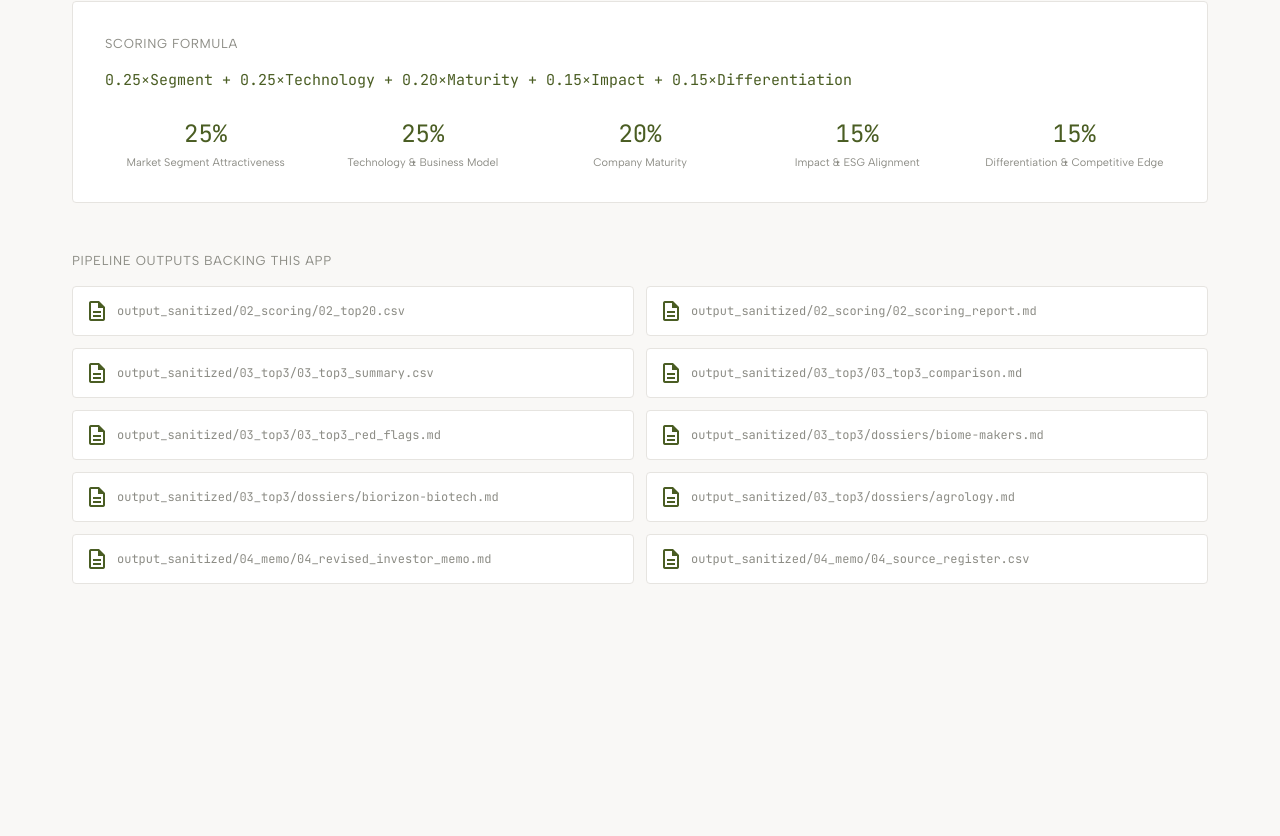
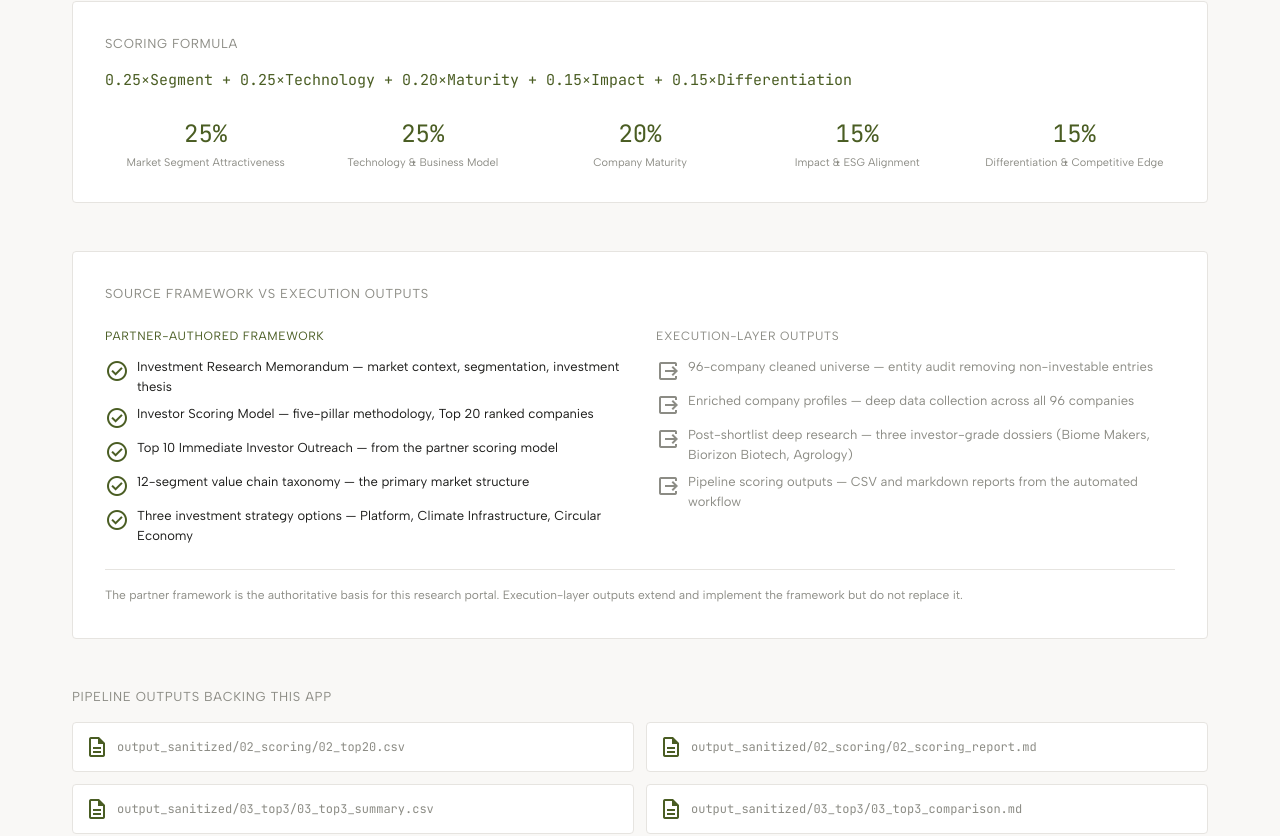
Before and after one commit to vimo33/multiplium-research-lab, a Next.js app: page /evidence in a window 1280 px wide. Shown: the part 589-1425 px from the top of the page. Before the commit the page ends 1269 px from the top, so only its background shows below. Built offline with nearby package versions, Linux system fonts and the light colour scheme.

Commit message:
Partner alignment: Top 10 outreach section in shortlist, source framework section in evidence

```diff
--- a/app/evidence/page.tsx
+++ b/app/evidence/page.tsx
@@ -59,6 +59,49 @@ export default function EvidencePage() {
         </div>
       </div>
 
+      {/* Source Framework vs Execution Outputs */}
+      <div className="mb-12 border border-border-color bg-surface p-8 rounded-sm">
+        <h3 className="font-sans text-[13px] uppercase tracking-wider text-text-muted mb-6">Source Framework vs Execution Outputs</h3>
+        <div className="grid grid-cols-1 md:grid-cols-2 gap-8">
+          <div>
+            <p className="font-sans text-[12px] uppercase tracking-wider text-primary mb-3">Partner-Authored Framework</p>
+            <ul className="space-y-2">
+              {[
+                "Investment Research Memorandum — market context, segmentation, investment thesis",
+                "Investor Scoring Model — five-pillar methodology, Top 20 ranked companies",
+                "Top 10 Immediate Investor Outreach — from the partner scoring model",
+                "12-segment value chain taxonomy — the primary market structure",
+                "Three investment strategy options — Platform, Climate Infrastructure, Circular Economy",
+              ].map(item => (
+                <li key={item} className="flex items-start gap-2 font-sans text-[13px] text-text-main">
+                  <span className="material-symbols-outlined text-primary text-[14px] mt-0.5 shrink-0">check_circle</span>
+                  {item}
+                </li>
+              ))}
+            </ul>
+          </div>
+          <div>
+            <p className="font-sans text-[12px] uppercase tracking-wider text-text-muted mb-3">Execution-Layer Outputs</p>
+            <ul className="space-y-2">
+              {[
+                "96-company cleaned universe — entity audit removing non-investable entries",
+                "Enriched company profiles — deep data collection across all 96 companies",
+                "Post-shortlist deep research — three investor-grade dossiers (Biome Makers, Biorizon Biotech, Agrology)",
+                "Pipeline scoring outputs — CSV and markdown reports from the automated workflow",
+              ].map(item => (
+                <li key={item} className="flex items-start gap-2 font-sans text-[13px] text-text-muted">
+                  <span className="material-symbols-outlined text-text-muted text-[14px] mt-0.5 shrink-0">output</span>
+                  {item}
+                </li>
+              ))}
+            </ul>
+          </div>
+        </div>
+        <p className="font-sans text-[12px] text-text-muted mt-6 pt-4 border-t border-border-color leading-relaxed">
+          The partner framework is the authoritative basis for this research portal. Execution-layer outputs extend and implement the framework but do not replace it.
+        </p>
+      </div>
+
       {/* Source files */}
       <div>
         <h3 className="font-sans text-[13px] uppercase tracking-wider text-text-muted mb-4">Pipeline Outputs Backing This App</h3>
--- a/app/shortlist/page.tsx
+++ b/app/shortlist/page.tsx
@@ -11,8 +11,8 @@ export default function ShortlistPage() {
     investorSignal: i < 3 ? "HIGH" as const : i < 8 ? "MEDIUM" as const : undefined,
   }));
 
-  const featured = withSignal.slice(0, 4);
-  const rest     = withSignal.slice(4);
+  const OUTREACH_NAMES = ["Arable", "Biome Makers", "WiseConn", "Naïo Technologies", "Sencrop", "Elaisian", "Deep Planet", "VineView", "Green Atlas", "VitiBot"];
+  const outreach10 = OUTREACH_NAMES.map(name => withSignal.find(co => co.company === name)).filter(Boolean);
 
   return (
     <PageContainer variant="wide">
@@ -26,16 +26,21 @@ export default function ShortlistPage() {
         </p>
       </div>
 
+      {/* Top 10 Immediate Investor Outreach */}
       <div className="mb-12">
-        <p className="font-sans text-[11px] uppercase tracking-widest text-text-muted mb-6">Featured Targets</p>
+        <p className="font-sans text-[11px] uppercase tracking-widest text-text-muted mb-2">Immediate Investor Outreach</p>
+        <h3 className="font-sans text-[18px] font-semibold text-text-main mb-2">Top 10 Immediate Outreach Priorities</h3>
+        <p className="font-sans text-[13px] text-text-muted max-w-2xl mb-6 leading-relaxed">
+          From the partner scoring model: strongest combination of scalable technology, impact alignment, and growth-stage maturity.
+        </p>
         <div className="grid grid-cols-1 md:grid-cols-2 gap-6">
-          {featured.map(co => <ShortlistCard key={co.slug} company={co} />)}
+          {outreach10.map(co => co && <ShortlistCard key={co.slug} company={co} />)}
         </div>
       </div>
 
       {/* Full ranked shortlist */}
       <section>
-        <p className="font-sans text-[11px] uppercase tracking-widest text-text-muted mb-4">Full Ranked Shortlist</p>
+        <p className="font-sans text-[11px] uppercase tracking-widest text-text-muted mb-4">Top 20 Most Investable Companies</p>
         <ShortlistRankedTable companies={top20} />
         <p className="font-sans text-[12px] text-text-muted mt-4 italic">
           The shortlist is a scored ranking, not an investment recommendation. Final deep research selection also considers investability constraints.
```
